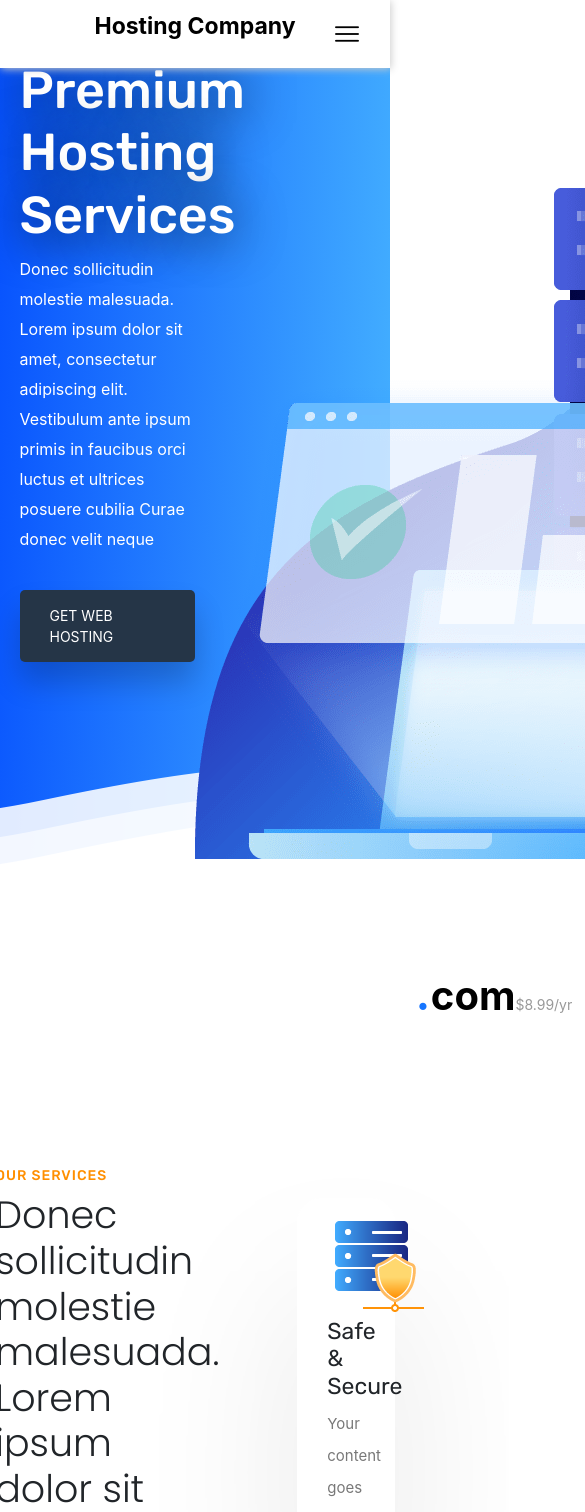
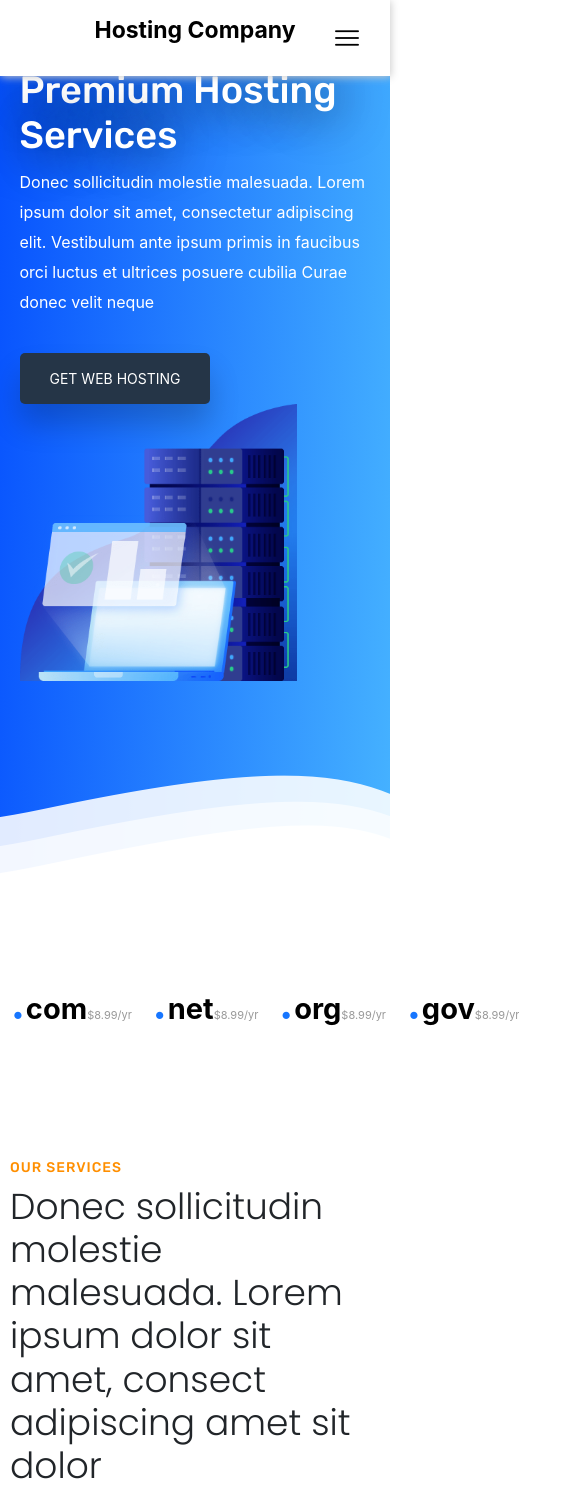
Before and after one commit to AlontNY/landing_coloaborativo, a Vue app: page / in a window 390 px wide. Shown: the top 1512 px of the page, 585 px wide, since content can reach past the window. Built offline with nearby package versions, Linux system fonts and the light colour scheme.

Commit message:
responsivo2

```diff
--- a/src/App.vue
+++ b/src/App.vue
@@ -22,13 +22,6 @@ export default {
 </script>
 
 <style>
-@media screen and(max-width:490px){
-    nav{
-        position:absiluta;
-        top:100%;
-        left:0;
-        background: #232220;
-    }
-}
+
 
 </style>
--- a/src/assets/css/estilos.css
+++ b/src/assets/css/estilos.css
@@ -1,33 +1,2 @@
 html { margin: 0; padding: 0;}
 #app { margin: 0; }
-/*responsive*/
-@media screen and (max-width: 490px){
-    nav{
-        position:absolute;
-        top:100%;
-        left:0;
-        background: #232220;
-        width:100%;
-        display: none;
-    }
-    nav ul li {
-        display:block !important;
-        margin:23px 20px !important;
-    }
-    nav ul li a {
-        color:#fff !important;
-    }
-
-    .menu-icon{
-        display: block;
-        position: absolute;
-        right: 31px;
-    }
-     /* header .contenedor-inicio{
-        flex-direction: column !important;
-    }  */
-    header .titular , header .imagen{
-        width: 50% !important;
-    }
-
-}
--- a/src/components/Contenido.vue
+++ b/src/components/Contenido.vue
@@ -301,6 +301,81 @@
     max-width: 1100px;
     margin: auto;
 }*/
+ /*responsivo*/
+ @media screen and (max-width: 490px){
+ main .dominios {
+     margin-left: 0;
+     padding: 0;
+     max-width: 490px;
+     margin: auto;
+
+ }
+ main .dominios li {
+     margin:0px 10px;
+ }
+.dominios li span.dominio{
+    font-size:29px;
+}
+.dominios li span.anio{
+    font-size: 11px;
+}
+#servicios .contenedor{
+ flex-direction: column;
+}
+#servicios .contenedor .titular{
+width: 100%;
+padding: 0px 10px;
+}
+.contenedor #servicios #uno{
+margin-left: 20px;
+}
+.contenedor #servicios #dos{
+    top:0px;
+}
+.contenedor #servicios h3 , .contenedor .pricing h3 , .contenedor .file h3, .contenedor .easy h3, .contenedor .testimonios h3{
+     font-size: 36px;
+ }
+ .contenedor #servicios .servicios , .contenedor .testimonios .apartado, .contenedor .satisfaction .tarjeta {
+     width:91%;
+ }
+ .contenedor .file .contenedor, .contenedor .easy .contenedor ,.contenedor .testimonios .testimonio ,.contenedor .satisfaction .tarjetas{
+flex-direction: column;
+}
+.contenedor .satisfaction .tarjeta {
+    margin: 24px;
+}
+.contenedor-precios{
+    flex-direction: column;
+}
+.contenedor .file .imagen , .contenedor .easy .imagen{
+    width: 100%;
+    padding-bottom: 20%;
+}
+.contenedor .easy .titular{
+ padding-top: 20%;
+}
+.contenedor .expert{
+    padding: 56px 0;
+    background-position: 42% 50%;
+}
+.contenedor .file h3 {
+    width: 100%;
+}
+ #features .container .contenedor {
+flex-direction: column;
+}
+.contenedor #features .imagen{
+ width: 100%;
+}
+#features .container .contenedor .titular{
+width: 100%;
+margin-right: 0;
+}
+.pricing .contenedor-precios .tabla{
+    padding: 19px 145px;
+}
+ }
+ /**********/
  .dominios{
      display:flex;
      margin-left: 355px;
@@ -615,7 +690,6 @@ justify-content: center;
 /* el contenedor se le da un tamaño de 40 y la iamgen lo ocupara completo */
 .file .imagen , .easy .imagen{
     width: 40%;
-
 }
 .file .imagen  img , .easy .imagen img {
  width: 100%;
--- a/src/components/header.vue
+++ b/src/components/header.vue
@@ -54,7 +54,7 @@ header{
 }
 .menu{
     background: white;
-    padding: 11px 20px;
+    padding: 15px 20px;
     position: fixed;
     width: 100%;
     top: 0;
@@ -101,7 +101,7 @@ header p{
     color:#fff;
     line-height: 30px;
 }
-header img .img2 {
+header .imagen .img2 {
     width: 100%;
 }
 .boton{
@@ -116,6 +116,41 @@ header img .img2 {
     display: inline-block;
 }
 
-
+/*responsive*/
+@media screen and (max-width: 490px){
+    nav{
+        position:absolute;
+        top:100%;
+        left:0;
+        background: #232220;
+        width:100%;
+        display: none;
+    }
+    nav ul li {
+        display:block ;
+        margin:23px 20px;
+    }
+    nav ul li a {
+        color:#fff;
+    }
+    .menu-icon{
+        display: block;
+        position: absolute;
+        right: 31px;
+    }
+     header .contenedor-inicio{
+        flex-direction: column;
+        margin:8vh 0;
+    }
+    header .titular , header .imagen{
+        width: 100% ;
+    }
+    header .imagen .img2 {
+        width: 79% ;
+    }
+    header h1{
+        font-size: 38px;
+    }
+}
 
 </style>
```
